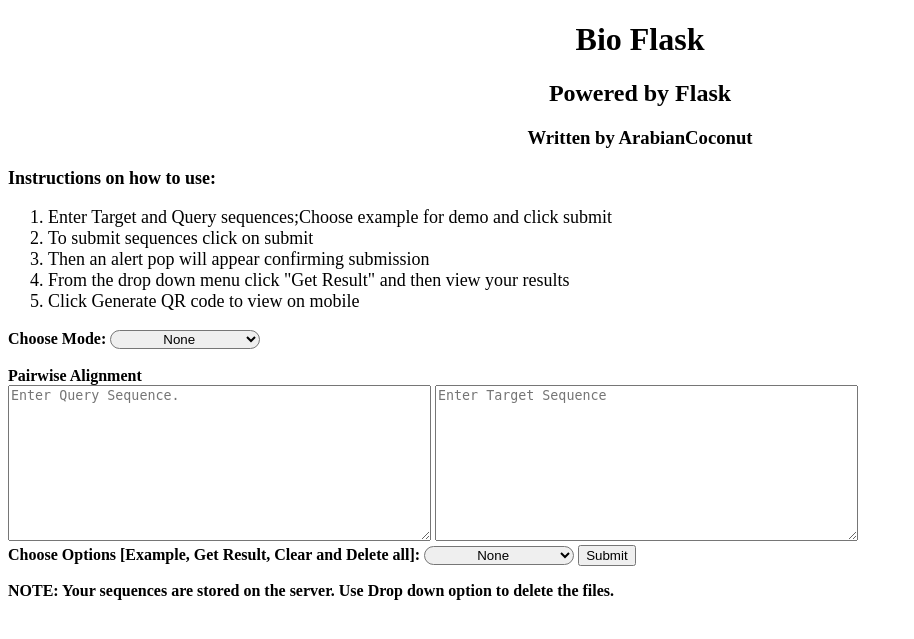
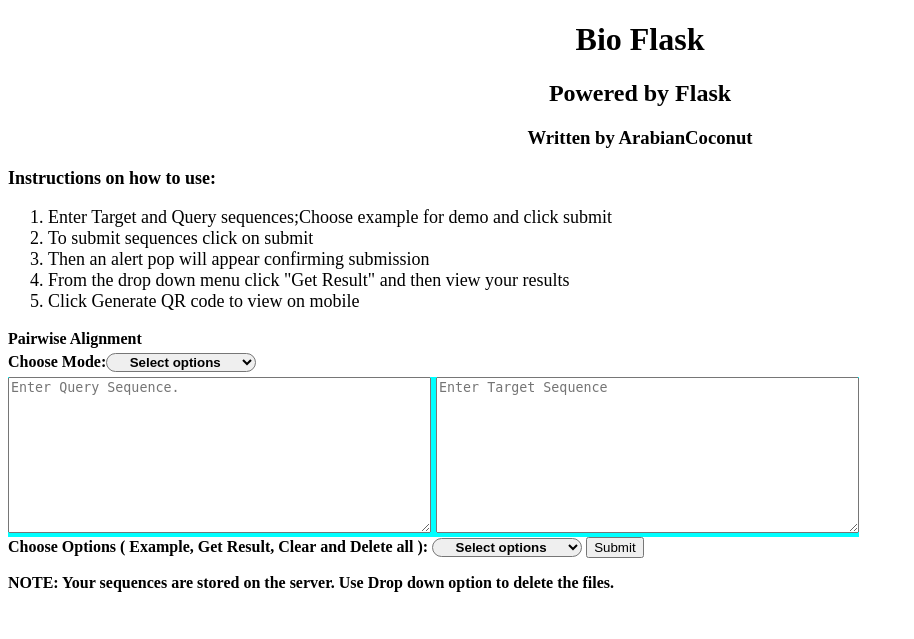
Before and after one commit to ArabianCoconut/BioFlask, a Flask app: page / in a window 1280 px wide. Shown: the top 639 px of the page, without its empty margins (0-914 px from the left). Run offline with Flask 3, Linux system fonts and the light colour scheme.

Commit message:
Added mode options on homepage.

```diff
--- a/src/Flask/Bioprocess.py
+++ b/src/Flask/Bioprocess.py
@@ -47,7 +47,7 @@
     text: str = "http://" + hostname + ":" + str(port) + "/api/results"
     url = "https://chart.googleapis.com/chart?cht=qr&cht=qr&chs=200x200&chl="
     encoding = "&choe=UTF-8"
-    req: object = requests.get( url + text + encoding, timeout=60)
+    req: object = requests.get( url + text + encoding, timeout=120)
     with open('static/qr.png', 'wb+') as file:
         file.write(req.content)
     return 0
--- a/src/Flask/main.py
+++ b/src/Flask/main.py
@@ -78,4 +78,4 @@
 
 # TO debug the application run the following command
 # python -m flask --app backend.py  run --debug
-start_app(host="0.0.0.0", port=5000, debug=False)
+start_app(host="0.0.0.0", port=5000, debug=True)
--- a/src/Flask/static/script.js
+++ b/src/Flask/static/script.js
@@ -22,17 +22,26 @@
 function submit_button(){
         const query = document.getElementById("query");
         const target = document.getElementById("target");
-        const _mode = document.getElementById("select_mode");
+        const _mode = document.getElementById("mode");
+        if(query.value === "" || target.value === "")
+        {
+            window.alert("Please enter a valid sequence!");
+            window.location.reload();
+        }
+        else
+        {
             const success=window.alert("Sequence submission uploaded!"+"\n" +
             "Click on 'Get Results' to view results under options.");
             //upload to server
             const data = {"Query":query.value,"Target":target.value,"Mode":_mode.value};
+            console.log(data);
             fetch("/upload", {
                 method: "POST",
                 headers: {"Content-Type": "application/json"},
                 redirect: "follow",
                 body: JSON.stringify(data)
             }).then(response => response.json()).finally(success)
+        }
 }
 
 function get_results(){
--- a/src/Flask/static/style.css
+++ b/src/Flask/static/style.css
@@ -16,6 +16,7 @@
 }
 
 #options{
+    font-weight: bold;
     border-radius: 10px;
     text-align-last: center;
     width: 150px;
@@ -62,3 +63,48 @@
     text-align:center;
     width: 200px;
 }
+
+.outer_mode{
+    display: flex;
+    flex-direction: column;
+    justify-content: center;
+    margin-top: 5px;
+}
+
+.mode{
+    display: flex;
+    flex-direction: row;
+    font-weight: bold;
+    justify-content: start;
+    padding-bottom: 5px;
+
+}
+#mode{
+    width: 150px;
+    height: auto;
+    text-align-last: center;
+    border-radius: 10px;
+    font-weight: bold;
+
+}
+
+.textarea_box_container{
+    background-color: aqua;
+    width: fit-content;
+    height: fit-content;
+    display: flex;
+    flex-direction: row;
+}
+#col1{
+    width: fit-content;
+    height: fit-content;
+    stroke: black;
+    stroke-width: 5px;
+}
+#col2{
+    width: fit-content;
+    height: fit-content;
+    stroke: black;
+    stroke-width: 5px;
+    padding-left: 5px;
+}
--- a/src/Flask/templates/index.html
+++ b/src/Flask/templates/index.html
@@ -18,21 +18,28 @@
             <li>From the drop down menu click "Get Result" and then view your results</li>
             <li>Click Generate QR code to view on mobile</li>
         </ol>
+        <label>Pairwise Alignment</label>
+        <div class="outer_mode">
             <div class="mode">
                 <label>Choose Mode:</label>
-            <select id="select_mode">
-                <option value="none">None</option>
+                <select id="mode">
+                    <option>Select options</option>
                     <option value="global">Global</option>
                     <option value="local">Local</option>
                 </select>
-        </div><br>
-        <label>Pairwise Alignment</label><br>
+            </div>
+            <div class="textarea_box_container">
+                <div id="col1">
                     <label for="query"></label><textarea id="query" rows="10" cols="50" placeholder="Enter Query Sequence."></textarea>
+                </div>
+                <div id="col2">
                     <label for="target"></label><textarea id="target" rows="10" cols="50" placeholder="Enter Target Sequence"></textarea><br>
-
-        <label>Choose Options [Example, Get Result, Clear and Delete all]:</label>
+                </div>
+            </div>
+        </div>
+        <label>Choose Options ( Example, Get Result, Clear and Delete all ):</label>
         <select id="options" onchange="handle(this)">
-            <option>None</option>
+            <option>Select options</option>
             <option value="example_text">Example</option>
             <option value="get_results">Get Result</option>
             <option value="clear_button">Clear</option>
```
Also changed, not shown: src/Flask/Tests/test.html (+16 -2 lines), src/Flask/Tests/test_style.css (added, +43 -0 lines). Lines whose indentation alone changed are shown as unchanged.
